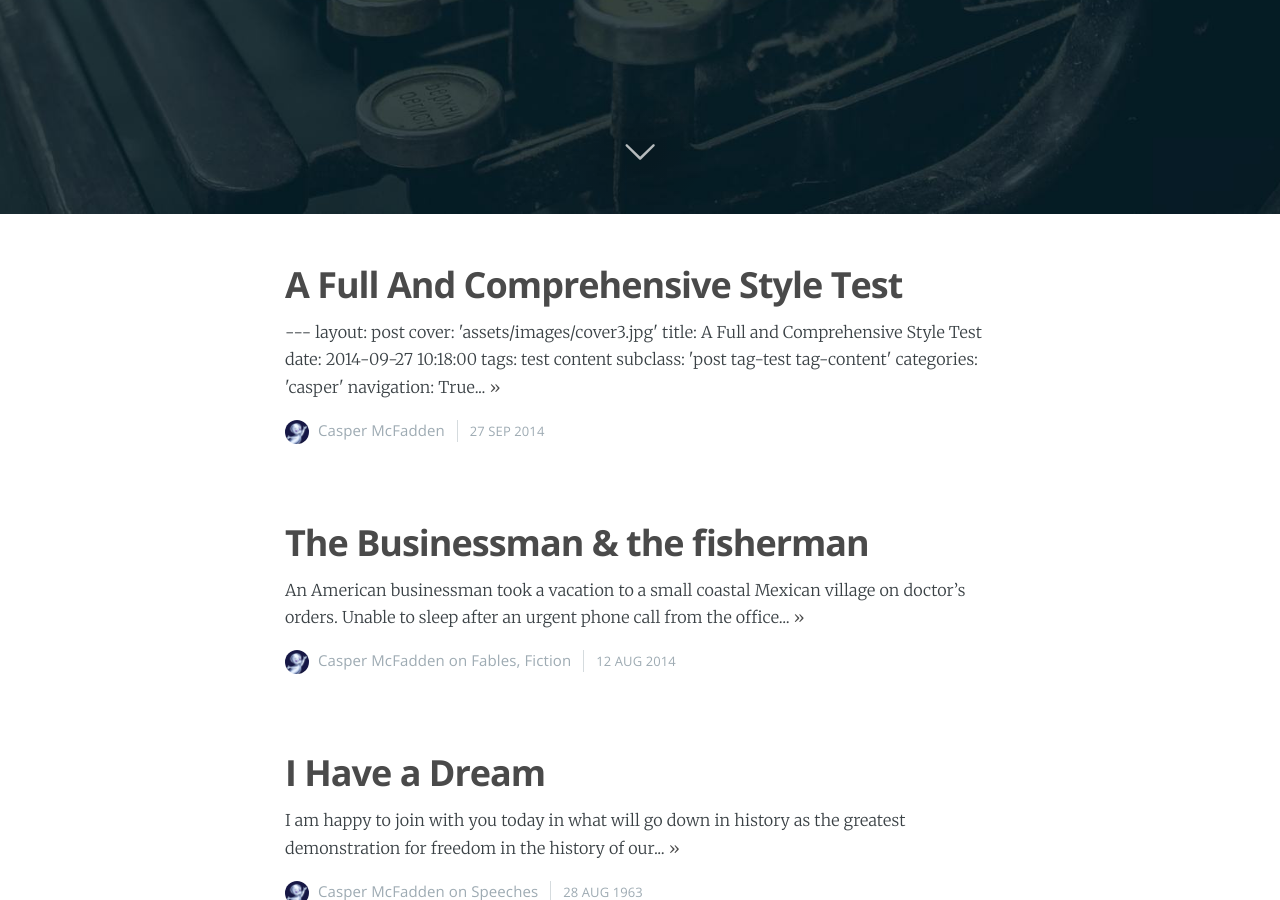
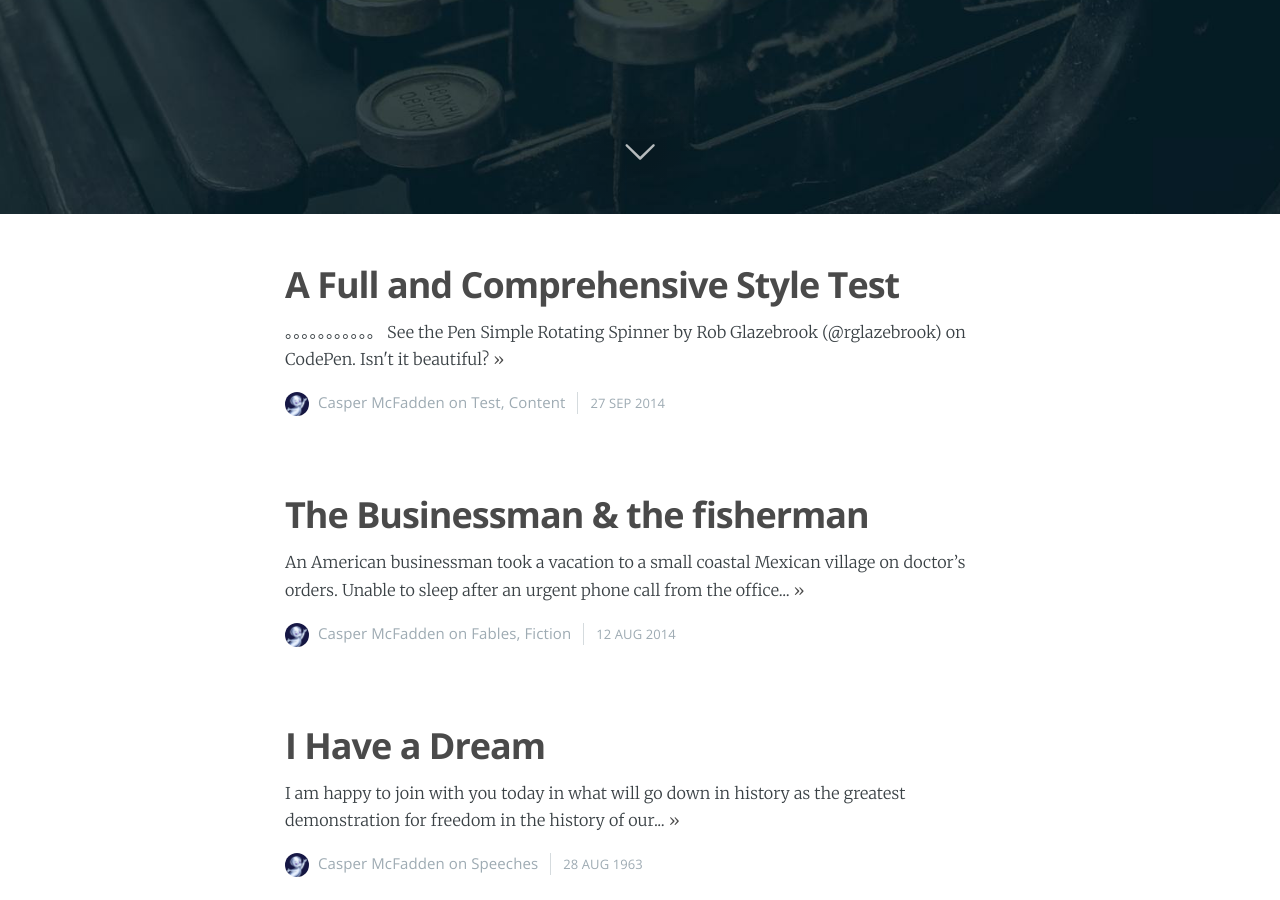
Before and after one commit to gengxiaojun1/dajunDemo, a Jekyll site: the page built from index.html, in a window 1280 px wide and 900 px high, scrolled down 686 px. Built offline with Jekyll 4.4.1, drawn with Linux system fonts in a browser that asks for light colours; nearby versions of some CDN libraries; the list of posts is cut into pages by our own code.

Commit message:
fir commit

```diff
--- a/_posts/2014-09-27-a-full-and-comprehensive-style-test.html
+++ b/_posts/2014-09-27-a-full-and-comprehensive-style-test.html
@@ -8,7 +8,8 @@ subclass: 'post tag-test tag-content'
 categories: 'casper'
 navigation: True
 logo: 'assets/images/ghost.png'
-
+---
+<h3>。。。。。。。。。。。</h3>
 
 <p>See the Pen <a href='http://codepen.io/rglazebrook/pen/bcqhe/'>Simple Rotating Spinner</a> by Rob Glazebrook (<a href='http://codepen.io/rglazebrook'>@rglazebrook</a>) on <a href='http://codepen.io'>CodePen</a>.</p>
 
```
